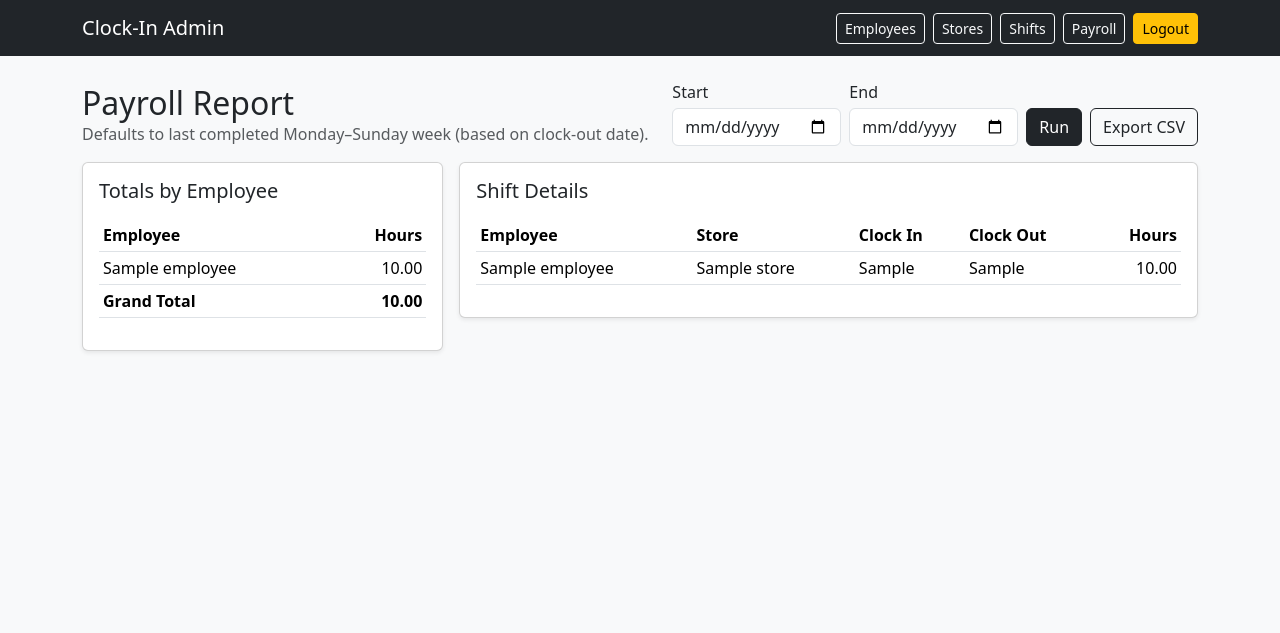
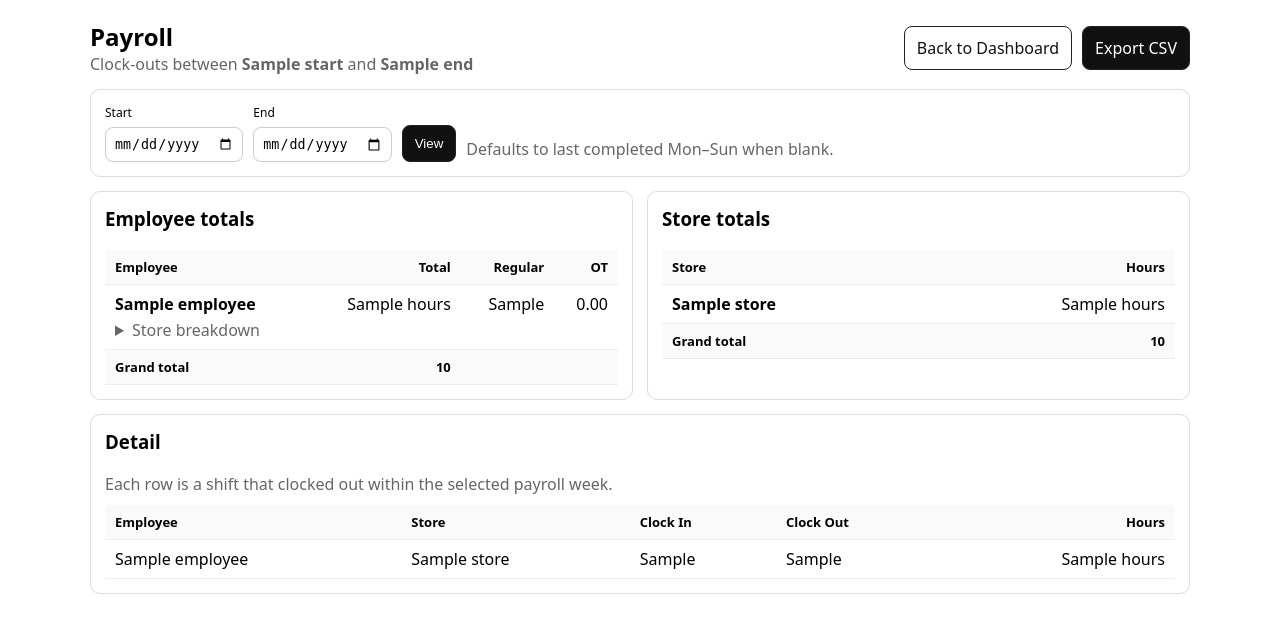
Before and after one commit to keatonmc15/clockin_app, a Flask app: template templates/payroll.html in a window 1280 px wide. Shown: the top 633 px of the page. Run offline with Flask 3, Linux system fonts and the light colour scheme; the template is opened without the code that fills it: most values are stand-ins (such as "Sample title", 1, 10 or a date in 2020); some libraries are stand-ins or nearby versions.

Commit message:
Improve payroll output (employee/store totals + OT + CSV)

```diff
--- a/templates/payroll.html
+++ b/templates/payroll.html
@@ -1,75 +1,178 @@
-{% extends "base_admin.html" %}
-{% set title = "Payroll" %}
-{% block content %}
+<!doctype html>
+<html lang="en">
+<head>
+  <meta charset="utf-8" />
+  <meta name="viewport" content="width=device-width, initial-scale=1" />
+  <title>Payroll</title>
+  <style>
+    body { font-family: system-ui, -apple-system, Segoe UI, Roboto, Arial, sans-serif; margin: 20px; }
+    .wrap { max-width: 1100px; margin: 0 auto; }
+    .topbar { display:flex; gap: 12px; align-items: center; justify-content: space-between; flex-wrap: wrap; }
+    .card { border: 1px solid #ddd; border-radius: 10px; padding: 14px; margin-top: 14px; }
+    .muted { color: #666; }
+    .btn {
+      display:inline-block; padding: 10px 12px; border-radius: 8px;
+      border: 1px solid #222; text-decoration: none; color: #111; background: #fff;
+      cursor: pointer;
+    }
+    .btn.primary { background: #111; color: #fff; }
+    .formrow { display:flex; gap: 10px; align-items: end; flex-wrap: wrap; }
+    label { display:block; font-size: 12px; margin-bottom: 6px; }
+    input[type="date"] { padding: 8px; border: 1px solid #ccc; border-radius: 8px; }
+    table { width: 100%; border-collapse: collapse; }
+    th, td { text-align: left; padding: 8px 10px; border-bottom: 1px solid #eee; vertical-align: top; }
+    th { background: #fafafa; font-size: 13px; }
+    .grid2 { display:grid; grid-template-columns: 1fr 1fr; gap: 14px; }
+    @media (max-width: 900px) { .grid2 { grid-template-columns: 1fr; } }
+    .pill { display:inline-block; padding: 2px 8px; border-radius: 999px; background:#f2f2f2; font-size: 12px; }
+    .right { text-align:right; }
+    details summary { cursor: pointer; }
+  </style>
+</head>
 
-<div class="d-flex flex-wrap align-items-end justify-content-between gap-2 mb-3">
+<body>
+<div class="wrap">
+  <div class="topbar">
     <div>
-    <h2 class="m-0">Payroll Report</h2>
-    <div class="text-muted">Defaults to last completed Monday–Sunday week (based on clock-out date).</div>
+      <h2 style="margin:0;">Payroll</h2>
+      <div class="muted">Clock-outs between <strong>{{ start }}</strong> and <strong>{{ end }}</strong></div>
     </div>
 
-  <form class="d-flex flex-wrap gap-2" method="get">
+    <div style="display:flex; gap:10px; flex-wrap:wrap;">
+      <a class="btn" href="{{ url_for('admin_dashboard') }}">Back to Dashboard</a>
+      <a class="btn primary" href="{{ url_for('admin_payroll', start=start, end=end, format='csv') }}">Export CSV</a>
+    </div>
+  </div>
+
+  <div class="card">
+    <form method="get" action="{{ url_for('admin_payroll') }}">
+      <div class="formrow">
         <div>
-      <label class="form-label mb-1">Start</label>
-      <input class="form-control" type="date" name="start" value="{{ start }}">
+          <label for="start">Start</label>
+          <input id="start" name="start" type="date" value="{{ start }}">
         </div>
         <div>
-      <label class="form-label mb-1">End</label>
-      <input class="form-control" type="date" name="end" value="{{ end }}">
+          <label for="end">End</label>
+          <input id="end" name="end" type="date" value="{{ end }}">
         </div>
-    <div class="d-flex align-items-end">
-      <button class="btn btn-dark" type="submit">Run</button>
+        <div>
+          <button class="btn primary" type="submit">View</button>
         </div>
-    <div class="d-flex align-items-end">
-      <a class="btn btn-outline-dark"
-         href="{{ url_for('admin_payroll', start=start, end=end, format='csv') }}">
-        Export CSV
-      </a>
+        <div class="muted" style="padding-bottom:2px;">
+          Defaults to last completed Mon–Sun when blank.
+        </div>
       </div>
     </form>
   </div>
 
-<div class="row g-3">
-  <div class="col-lg-4">
-    <div class="card shadow-sm">
-      <div class="card-body">
-        <h5 class="mb-3">Totals by Employee</h5>
-        <table class="table table-sm">
+  <div class="grid2">
+    <div class="card">
+      <h3 style="margin-top:0;">Employee totals</h3>
+      <table>
         <thead>
-            <tr><th>Employee</th><th class="text-end">Hours</th></tr>
+          <tr>
+            <th>Employee</th>
+            <th class="right">Total</th>
+            <th class="right">Regular</th>
+            <th class="right">OT</th>
+          </tr>
         </thead>
         <tbody>
-            {% for s in summary %}
-            <tr><td>{{ s.employee }}</td><td class="text-end">{{ "%.2f"|format(s.hours) }}</td></tr>
+          {% for emp in emp_summary %}
+          <tr>
+            <td>
+              <div><strong>{{ emp.employee }}</strong></div>
+              <div class="muted" style="margin-top:4px;">
+                <details>
+                  <summary>Store breakdown</summary>
+                  <div style="margin-top:8px;">
+                    {% if emp.stores and emp.stores|length > 0 %}
+                      <table>
+                        <thead>
+                          <tr>
+                            <th>Store</th>
+                            <th class="right">Hours</th>
+                          </tr>
+                        </thead>
+                        <tbody>
+                          {% for st in emp.stores %}
+                          <tr>
+                            <td>{{ st.store }}</td>
+                            <td class="right">{{ st.hours }}</td>
+                          </tr>
                           {% endfor %}
-            {% if summary|length == 0 %}
-            <tr><td colspan="2" class="text-muted">No completed shifts in this date range.</td></tr>
+                        </tbody>
+                      </table>
+                    {% else %}
+                      <div class="muted">No store detail.</div>
                     {% endif %}
+                  </div>
+                </details>
+              </div>
+            </td>
+            <td class="right">{{ emp.hours }}</td>
+            <td class="right">{{ emp.regular_hours }}</td>
+            <td class="right">
+              {% if emp.overtime_hours and emp.overtime_hours > 0 %}
+                <span class="pill">{{ emp.overtime_hours }}</span>
+              {% else %}
+                0.00
+              {% endif %}
+            </td>
+          </tr>
+          {% endfor %}
         </tbody>
         <tfoot>
           <tr>
-              <th>Grand Total</th>
-              <th class="text-end">{{ "%.2f"|format(grand_total) }}</th>
+            <th>Grand total</th>
+            <th class="right">{{ grand_total }}</th>
+            <th></th>
+            <th></th>
+          </tr>
+        </tfoot>
+      </table>
+    </div>
+
+    <div class="card">
+      <h3 style="margin-top:0;">Store totals</h3>
+      <table>
+        <thead>
+          <tr>
+            <th>Store</th>
+            <th class="right">Hours</th>
+          </tr>
+        </thead>
+        <tbody>
+          {% for st in store_summary %}
+          <tr>
+            <td><strong>{{ st.store }}</strong></td>
+            <td class="right">{{ st.hours }}</td>
+          </tr>
+          {% endfor %}
+        </tbody>
+        <tfoot>
+          <tr>
+            <th>Grand total</th>
+            <th class="right">{{ grand_total }}</th>
           </tr>
         </tfoot>
       </table>
     </div>
   </div>
+
+  <div class="card">
+    <h3 style="margin-top:0;">Detail</h3>
+    <div class="muted" style="margin-bottom:10px;">
+      Each row is a shift that clocked out within the selected payroll week.
     </div>
-
-  <div class="col-lg-8">
-    <div class="card shadow-sm">
-      <div class="card-body">
-        <h5 class="mb-3">Shift Details</h5>
-        <div class="table-responsive">
-          <table class="table table-sm align-middle">
+    <table>
       <thead>
         <tr>
           <th>Employee</th>
           <th>Store</th>
           <th>Clock In</th>
           <th>Clock Out</th>
-                <th class="text-end">Hours</th>
+          <th class="right">Hours</th>
         </tr>
       </thead>
       <tbody>
@@ -79,18 +182,16 @@
           <td>{{ r.store }}</td>
           <td>{{ r.clock_in }}</td>
           <td>{{ r.clock_out }}</td>
-                <td class="text-end">{{ "%.2f"|format(r.hours) }}</td>
+          <td class="right">{{ r.hours }}</td>
         </tr>
         {% endfor %}
-              {% if rows|length == 0 %}
-              <tr><td colspan="5" class="text-muted">No completed shifts in this date range.</td></tr>
-              {% endif %}
       </tbody>
     </table>
+
+    {% if rows|length == 0 %}
+      <div class="muted" style="margin-top:10px;">No shifts found for this date range.</div>
+    {% endif %}
   </div>
 </div>
-    </div>
-  </div>
-</div>
-
-{% endblock %}
+</body>
+</html>
```
Lines whose indentation alone changed are shown as unchanged.
